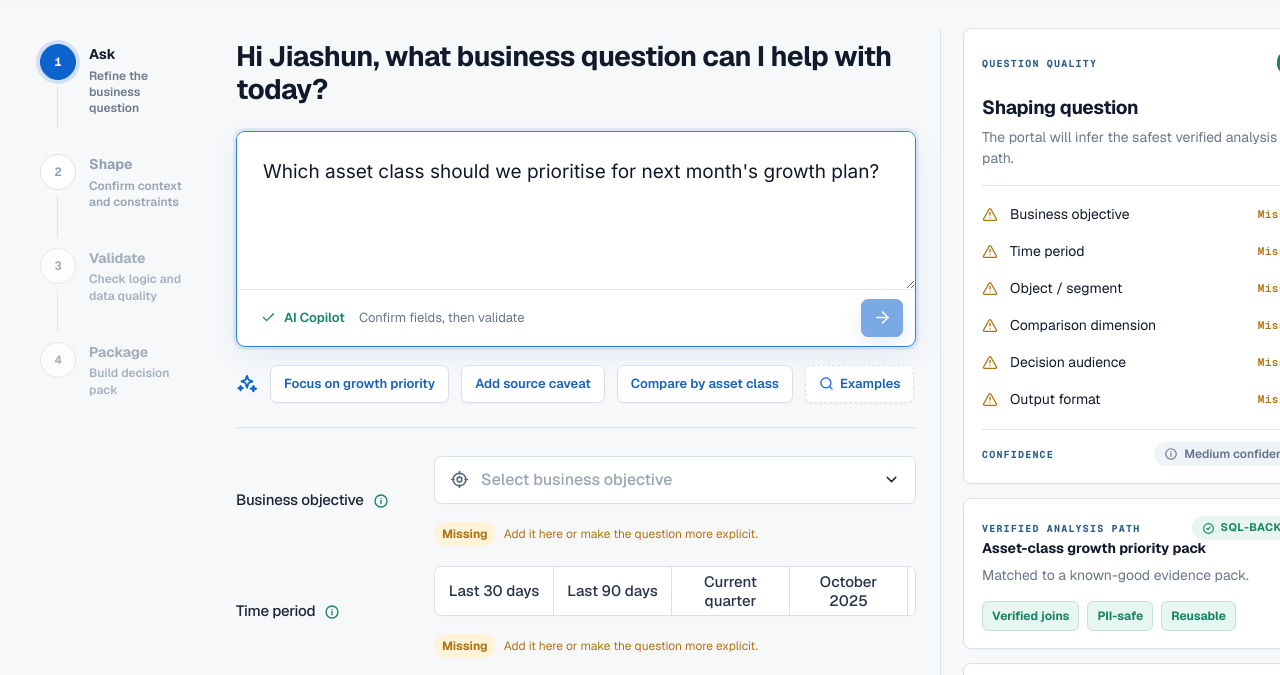
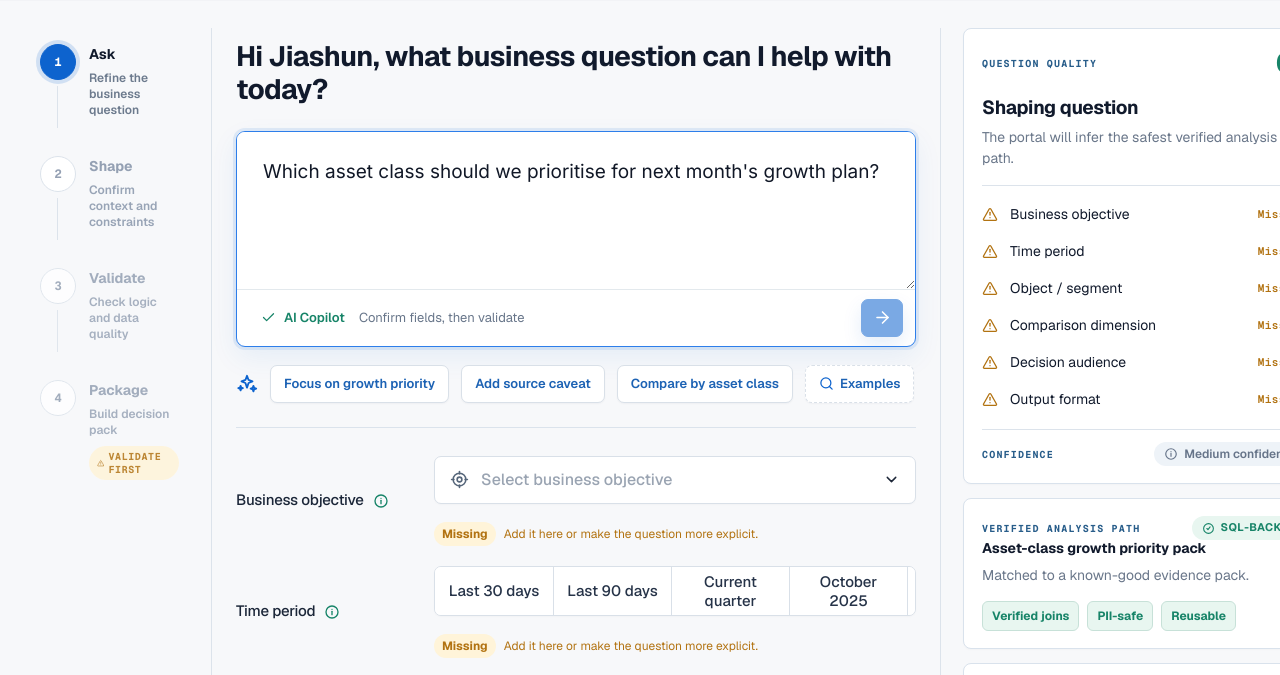
Before and after one commit to Jasss23/Trust-Analytics, a plain HTML site: page web/index.html in a window 1280 px wide. Shown: the part 64-739 px from the top of the page. Drawn offline with nearby package versions, Linux system fonts and the light colour scheme; no server answers.

Commit message:
feat(ask): rail divider + Package "Validate first" hint
- The rail column had no separator from the workspace, which left
  the page reading as one block. Restore align-self: stretch and add
  a 1 px var(--line) right border on .flow-rail. The rail now ends
  at a clean vertical divider matching the topbar / panel borders.
- The Package step used to silently sit as a disabled grey row with
  only a tooltip explaining why. Add an explicit .rail-lock-hint
  pill ("Validate first" + warning glyph, mono uppercase, amber
  wash) below the step copy whenever the step is not enabled, so
  the gating reason is visible at a glance.
- Tighten stepEnabled: Package is only enabled when run.status is
  "completed" with a resultId, even if currentStep has advanced to
  Validate. Prevents a misleading "click to package" affordance
  before the live run finishes.

Co-Authored-By: Claude <noreply@anthropic.com>
Co-Authored-By: Codex <noreply@openai.com>

```diff
--- a/web/assets/app.js
+++ b/web/assets/app.js
@@ -466,7 +466,9 @@ function FlowRail({ shape, run, ready }) {
       }
     }
   };
+  const packageReady = run?.status === "completed" && Boolean(run?.resultId);
   const stepEnabled = step => {
+    if (step === 3) return packageReady;
     if (step <= currentStep) return true;
     if (step === currentStep + 1) return true;
     return false;
@@ -480,6 +482,7 @@ function FlowRail({ shape, run, ready }) {
         : state === "done"
           ? `Jump back to ${item[0]}`
           : `Go to ${item[0]}`;
+      const showLockHint = index === 3 && !enabled;
       return h("button", {
         type: "button",
         className: `rail-step ${state}`,
@@ -492,9 +495,13 @@ function FlowRail({ shape, run, ready }) {
         h("span", { className: "rail-number" },
           state === "done" ? h(Icon, { name: "check" }) : String(index + 1)
         ),
-        h("span", null,
+        h("span", { className: "rail-step-copy" },
           h("strong", null, item[0]),
-          h("small", null, item[1])
+          h("small", null, item[1]),
+          showLockHint ? h("span", { className: "rail-lock-hint" },
+            h(Icon, { name: "warning" }),
+            "Validate first"
+          ) : null
         )
       );
     })
--- a/web/assets/styles.css
+++ b/web/assets/styles.css
@@ -3533,16 +3533,16 @@ pre {
   width: 100%;
 }
 
-/* V6 + X4 + Y2: Dynamic flow rail with clickable navigation */
+/* V6 + X4 + Y2 + Z1: Dynamic flow rail with clickable navigation + right divider */
 .copilot-workspace .flow-rail {
-  align-self: start;
+  align-self: stretch;
   background: transparent;
-  border: 0;
+  border-right: 1px solid var(--line);
   border-radius: 0;
   display: flex;
   flex-direction: column;
   gap: 0;
-  padding: 10px 12px 0 0;
+  padding: 10px 24px 0 0;
 }
 
 .copilot-workspace .flow-rail .rail-step {
@@ -3599,6 +3599,34 @@ pre {
   background: var(--blue);
 }
 
+.copilot-workspace .flow-rail .rail-step-copy {
+  display: flex;
+  flex-direction: column;
+  gap: 2px;
+}
+
+.copilot-workspace .flow-rail .rail-lock-hint {
+  align-items: center;
+  align-self: flex-start;
+  background: var(--wash-amber);
+  border-radius: 999px;
+  color: var(--amber);
+  display: inline-flex;
+  font-family: "Geist Mono", ui-monospace, monospace;
+  font-size: 10px;
+  font-weight: 700;
+  gap: 4px;
+  letter-spacing: 0.06em;
+  margin-top: 6px;
+  padding: 4px 8px;
+  text-transform: uppercase;
+}
+
+.copilot-workspace .flow-rail .rail-lock-hint svg {
+  height: 11px;
+  width: 11px;
+}
+
 .copilot-workspace .flow-rail .rail-step.done .rail-number {
   background: var(--blue);
   border-color: var(--blue);
```
